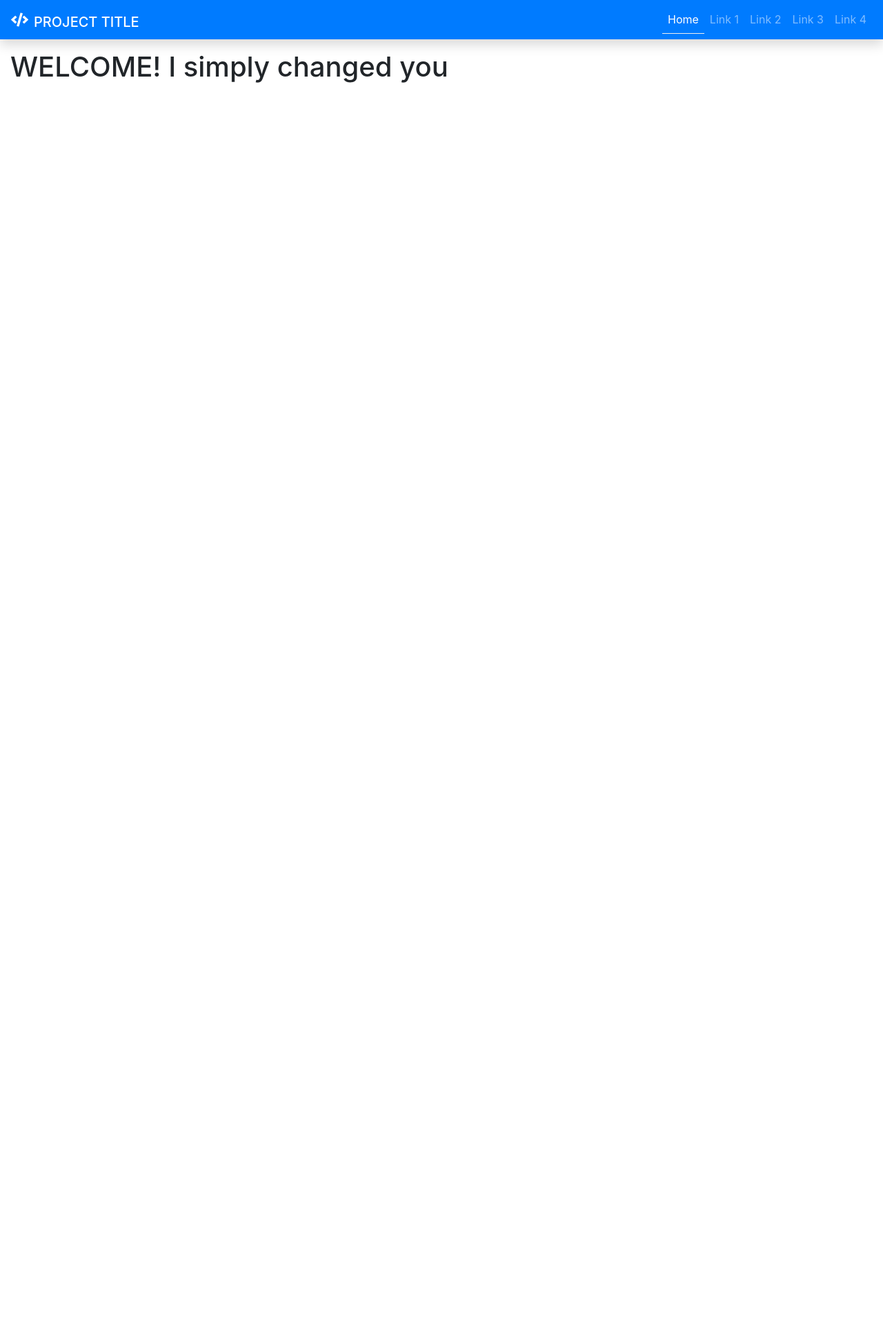
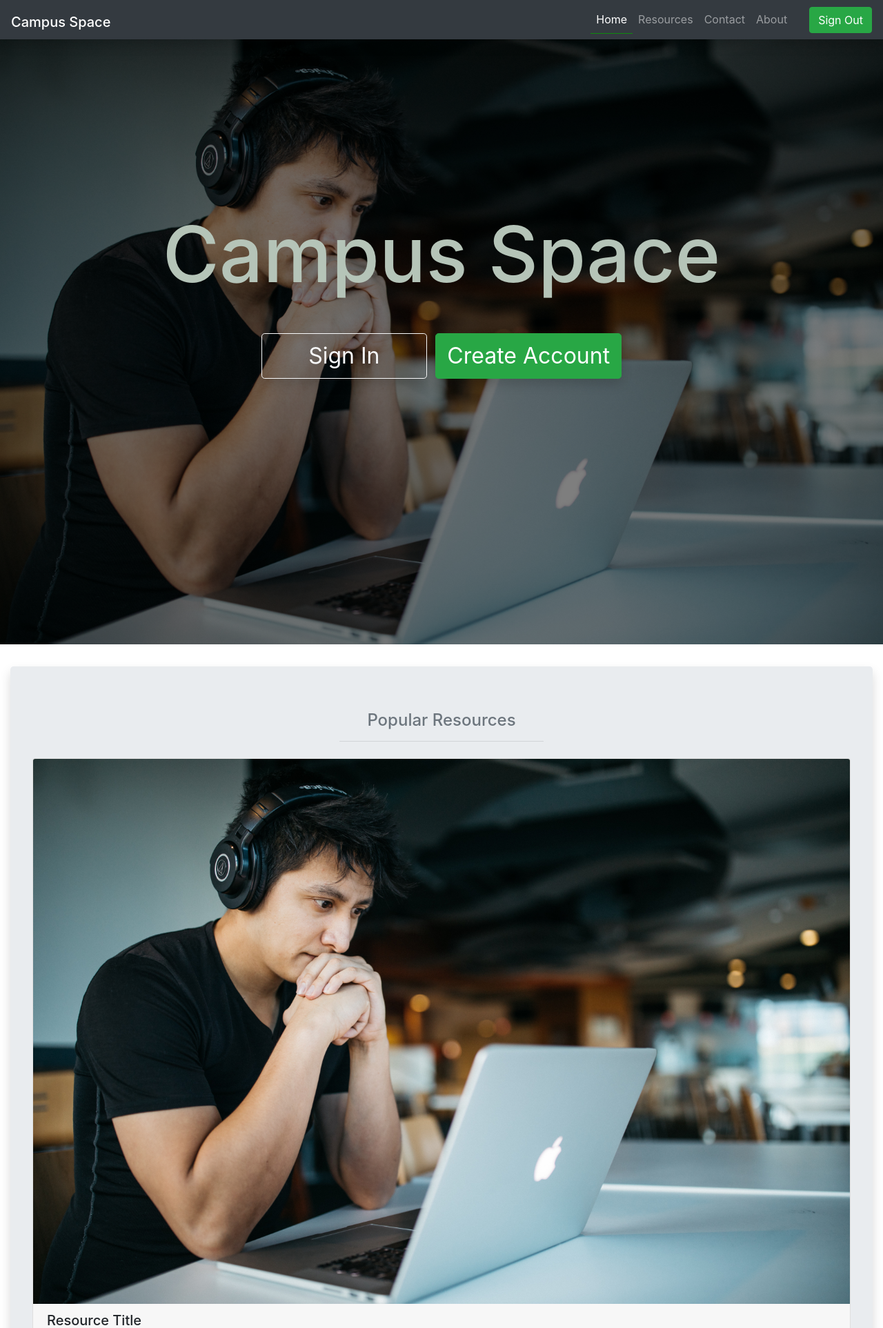
Before and after one commit to STEMCoders-ABU/project1, a CodeIgniter app: page /database/ in a window 1280 px wide. Shown: the top 1925 px of the page at 69% size. Before the commit the page ends 120 px from the top, so only its background shows below. Run offline with CodeIgniter, Linux system fonts and the light colour scheme.

Commit message:
edited the project

```diff
--- a/application/config/config.php
+++ b/application/config/config.php
@@ -23,7 +23,7 @@ defined('BASEPATH') OR exit('No direct script access allowed');
 | a PHP script and you can easily do that on your own.
 |
 */
-$config['base_url'] = 'http://localhost/project1';
+$config['base_url'] = 'http://192.168.43.105/project1';
 
 /*
 |--------------------------------------------------------------------------
--- a/application/views/pages/index.php
+++ b/application/views/pages/index.php
@@ -1 +1,33 @@
-<h1>WELCOME! I simply changed you</h1>
+<div class="index-header m-n3 mb-5">
+    <div class="translucent-bg-50 text-center headline">
+        <h1 class="index-header-title">Campus Space</h1>
+        <div class="mt-5 auth-container">
+            <a href="<?= site_url(); ?>" class="btn btn-outline-light btn-lg mr-2 shadow shadow-sm" id="login">Sign In</a>
+            <a href="<?= site_url(); ?>" class="btn btn-success btn-lg shadow shadow-sm" id="register">Create Account</a>
+        </div>
+    </div>
+</div>
+
+<div class="index-contents mt-5">
+    <div class="jumbotron shadow shadow-sm">
+        <h4 class="text-center text-dark text-muted">Popular Resources</h4>
+        <hr class="bg-muted w-25">
+
+        <div class="card-deck mt-4">
+            <div class="card">
+                <img class="card-img-top img-fluid" alt="Resource Cover Photo" src="<?= base_url('assets/imgs/header.jpg'); ?>">
+                <div class="card-header t">
+                    <h5>Resource Title</h5>
+                    <div class="text-muted">
+                        <h6>Department of </h6>
+                        <small>Course Title</small>
+                    </div>
+                </div>
+
+                <div class="card-body">
+
+                </div>
+            </div><!-- /card -->
+        </div>
+    </div>
+</div>
--- a/application/views/templates/header.php
+++ b/application/views/templates/header.php
@@ -12,9 +12,9 @@
 
     <title>
       <?php if (isset($page_title)): ?>
-        <?= $page_title . ' - Project Title'; ?>
+        <?= $page_title . ' - Campus Space'; ?>
       <?php else: ?>
-        <?= 'Project Title'; ?>
+        <?= 'Campus Space'; ?>
       <?php endif; ?>
     </title>
 
@@ -34,9 +34,9 @@
   	<!-- The Header -->
     <header class="sticky-top">
       <!-- Navbar -->
-      <nav class="navbar navbar-dark bg-primary text-white navbar-expand-sm px-3 shadow shadow-sm" id="generic-navbar">
+      <nav class="navbar navbar-dark bg-dark text-white navbar-expand-sm px-3 shadow shadow-sm" id="generic-navbar">
         <a class="navbar-brand" href="<?php echo site_url() ?>">
-        	<span class="fas fa-code mr-2"></span><h5 class="d-inline align-bottom title-font">PROJECT TITLE</h5>
+        	<h5 class="d-inline align-bottom title-font">Campus Space</h5>
         </a>
 
         <button class="navbar-toggler text-light border border-light" style="outline:none" type="button" data-toggle="collapse"
@@ -47,11 +47,12 @@
         <div id="nav-menu" class="collapse navbar-collapse justify-content-end">
           <ul class="navbar-nav alex-font text-white">
             <li class="nav-item active"><a class="nav-link" href="<?php echo site_url() ?>">Home</a></li>
-            <li class="nav-item"><a class="nav-link" href="<?php echo site_url() ?>">Link 1</a></li>
-            <li class="nav-item"><a class="nav-link" href="<?php echo site_url() ?>">Link 2</a></li>
-            <li class="nav-item"><a class="nav-link" href="<?php echo site_url() ?>">Link 3</a></li>
-            <li class="nav-item"><a class="nav-link" href="<?php echo site_url() ?>">Link 4</a></li>
+            <li class="nav-item"><a class="nav-link" href="<?php echo site_url() ?>">Resources</a></li>
+            <li class="nav-item"><a class="nav-link" href="<?php echo site_url() ?>">Contact</a></li>
+            <li class="nav-item"><a class="nav-link" href="<?php echo site_url() ?>">About</a></li>
           </ul>
+
+          <a href="<?= site_url(); ?>" class="btn btn-success btn-md-lg ml-md-4 mt-3 mt-md-0">Sign Out</a>
         </div>
       </nav>
     </header>
--- a/assets/css/styles.css
+++ b/assets/css/styles.css
@@ -25,7 +25,7 @@
   background-color: rgba(0, 0, 0, 0.75);
 }
 
-translucent-white-bg-25 {
+.translucent-white-bg-25 {
   background-color: rgba(255, 255, 255, 0.25);
 }
 
@@ -50,26 +50,26 @@ translucent-white-bg-25 {
 }
 
 nav#generic-navbar div#nav-menu li.active {
-  border-bottom: 0.1rem solid #eee;
+  border-bottom: 0.1rem solid rgb(14, 138, 14) !important;
 }
 
 nav#generic-navbar .navbar-toggler:hover {
-  border-color: #fff !important;
+  border-color: rgb(255, 255, 255) !important;
   padding-right: 2rem;
   transition: padding 0.3s;
   transition-timing-function: ease;
 }
 
 nav#generic-navbar div#nav-menu li a:hover {
-  color: #fff !important;
-  border-bottom: 0.3rem solid #fff;
+  color: rgb(43, 201, 37) !important;
+  border-bottom: 0.3rem solid rgb(19, 109, 16);
   border-radius: 0.3rem;
   transition: 0.3s;
   transition-timing-function: linear;
 }
 
 nav#generic-navbar div#nav-menu li.active {
-  border-bottom: 0.1rem solid #eee;
+  border-bottom: 0.1rem solid rgb(19, 109, 16);
 }
 
 div#page-contents {
@@ -79,6 +79,7 @@ div#page-contents {
 
 main#content-wrap {
   padding-bottom: 27rem;
+  background: rgb(255, 255, 255);
 }
 
 footer#generic-footer {
@@ -89,21 +90,40 @@ footer#generic-footer {
 }
 
 /* index */
-section#index-info-section .info-header-top .info-icon {
-  font-size: 5rem;
+div .index-header {
+  background-image: url(../imgs/header.jpg);
+  background-size: cover;
 }
 
-section#index-contact-section .col-sm {
-  margin-top: 3rem;
+div .index-header .headline {
+ position: relative;
+ padding-top: 19%;
+ padding-bottom: 30%;
 }
 
-.index-logo {
-  width: 70% !important;
+div .index-header .index-header-title {
+  color: rgb(181, 196, 184);
+  font-size: 7rem;
 }
 
-@media(max-width: 34em)
-{
-  .index-logo {
-    width: 100% !important;
+div .index-header .auth-container a {
+  font-size: 2rem;
+}
+
+div .index-header .auth-container a#login {
+  width: 15rem !important;
+}
+
+@media(max-width: 34em) {
+  div .index-header .index-header-title {
+    font-size: 3rem;
+  }
+
+  div .index-header .auth-container a {
+    font-size: 1.1rem;
+  }
+
+  div .index-header .auth-container a#login {
+    width: 10rem !important;
   }
 }
```
Also changed, not shown: assets/imgs/header.jpg (added).
